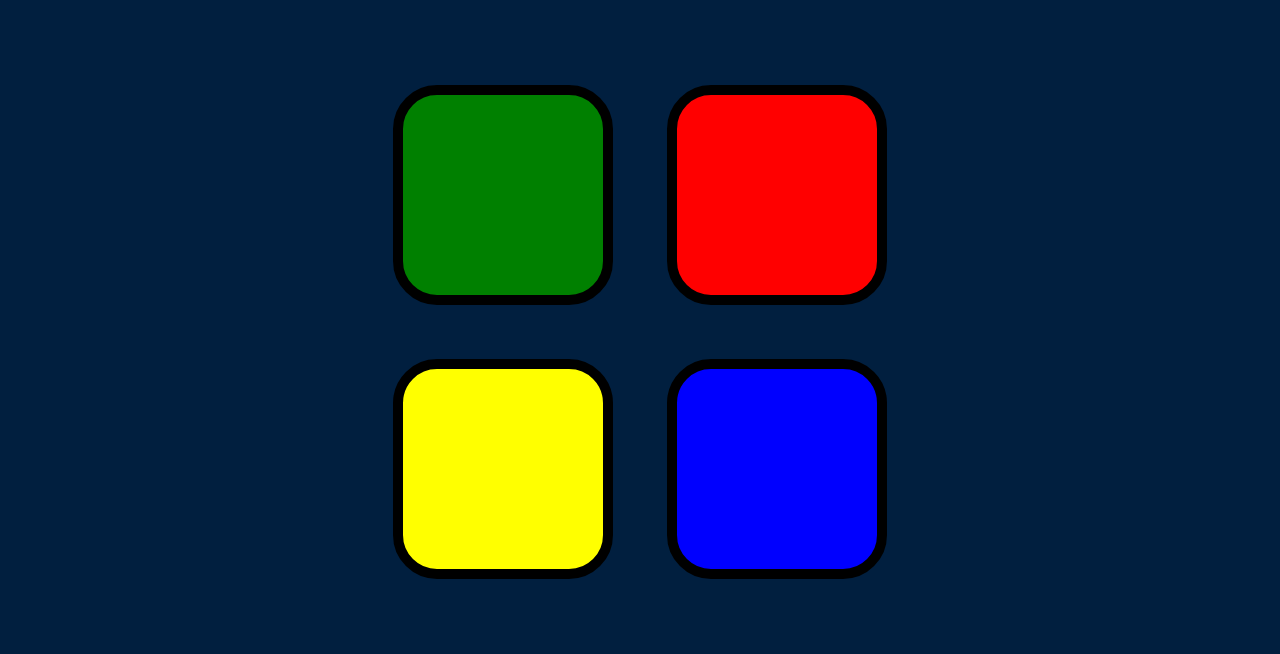
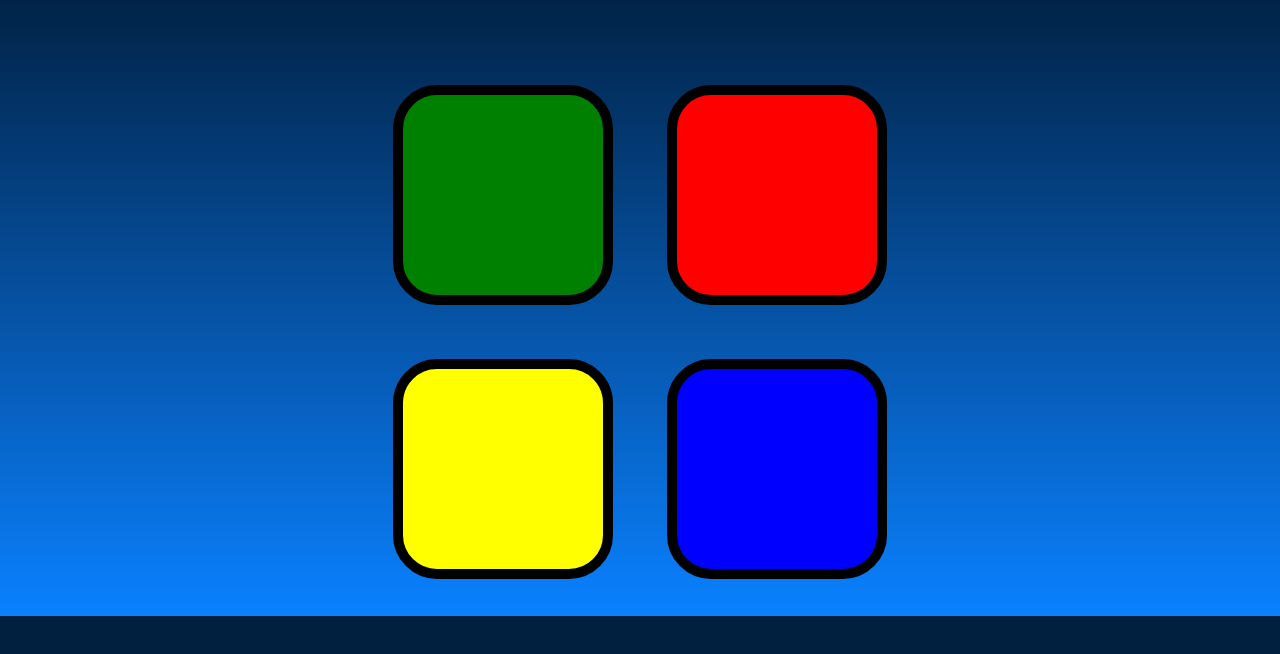
Before and after one commit to HarishI123/simon-game, a plain HTML site: page index.html in a window 1280 px wide. Shown: the part 114-768 px from the top of the page. Drawn offline with nearby package versions, Linux system fonts and the light colour scheme.

Commit message:
background updated to gradient

```diff
--- a/styles.css
+++ b/styles.css
@@ -1,12 +1,14 @@
 body {
   text-align: center;
-  background-color: #011F3F;
+  background: rgb(10, 129, 255);
+  background: linear-gradient(0deg, rgba(10, 129, 255, 1) 0%, rgba(1, 31, 63, 1) 88%);
+  /* background-color: #011F3F; */
 }
 
 #level-title {
   font-family: 'Press Start 2P', cursive;
   font-size: 3rem;
-  margin:  5%;
+  margin: 5%;
   color: #FEF2BF;
 }
 
```
